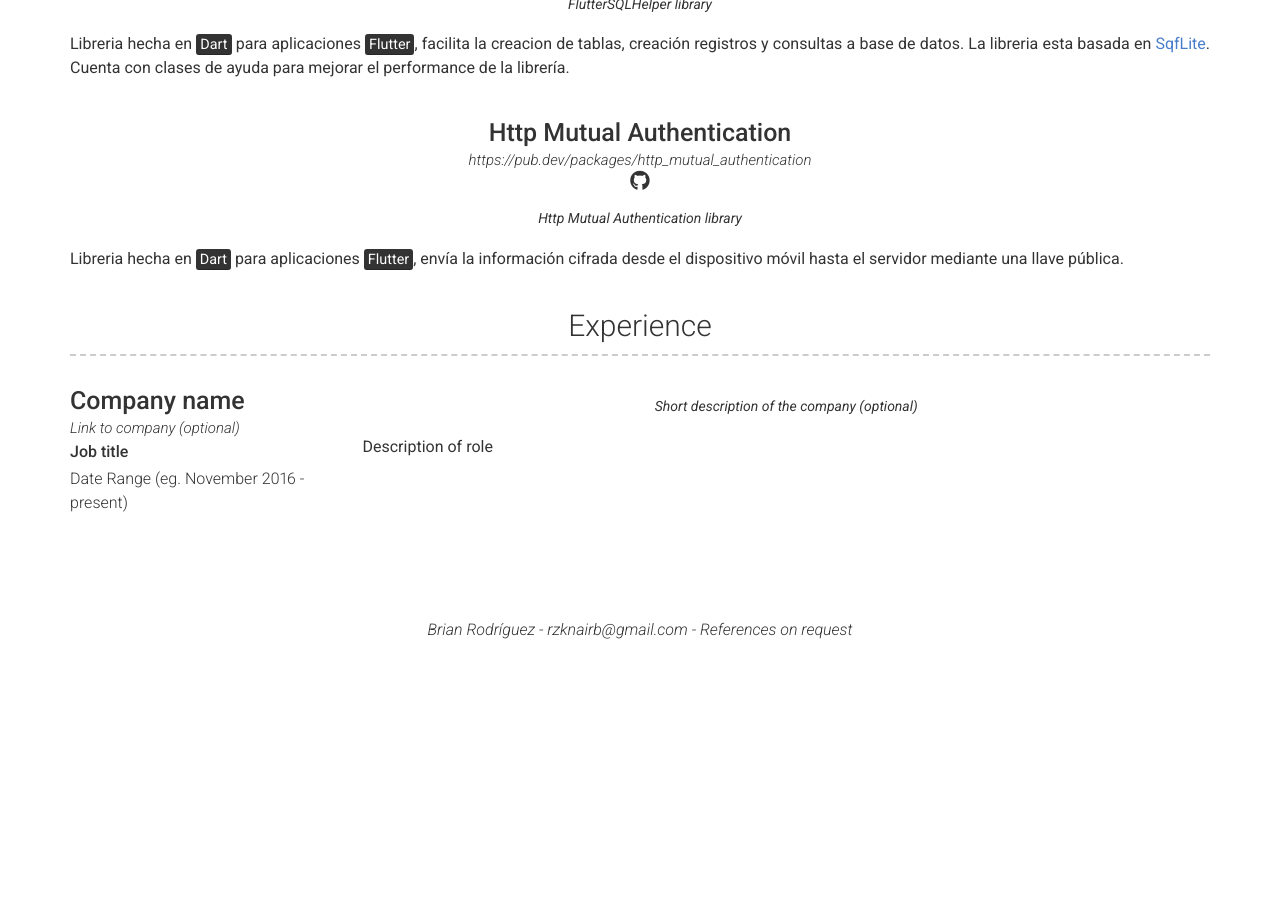
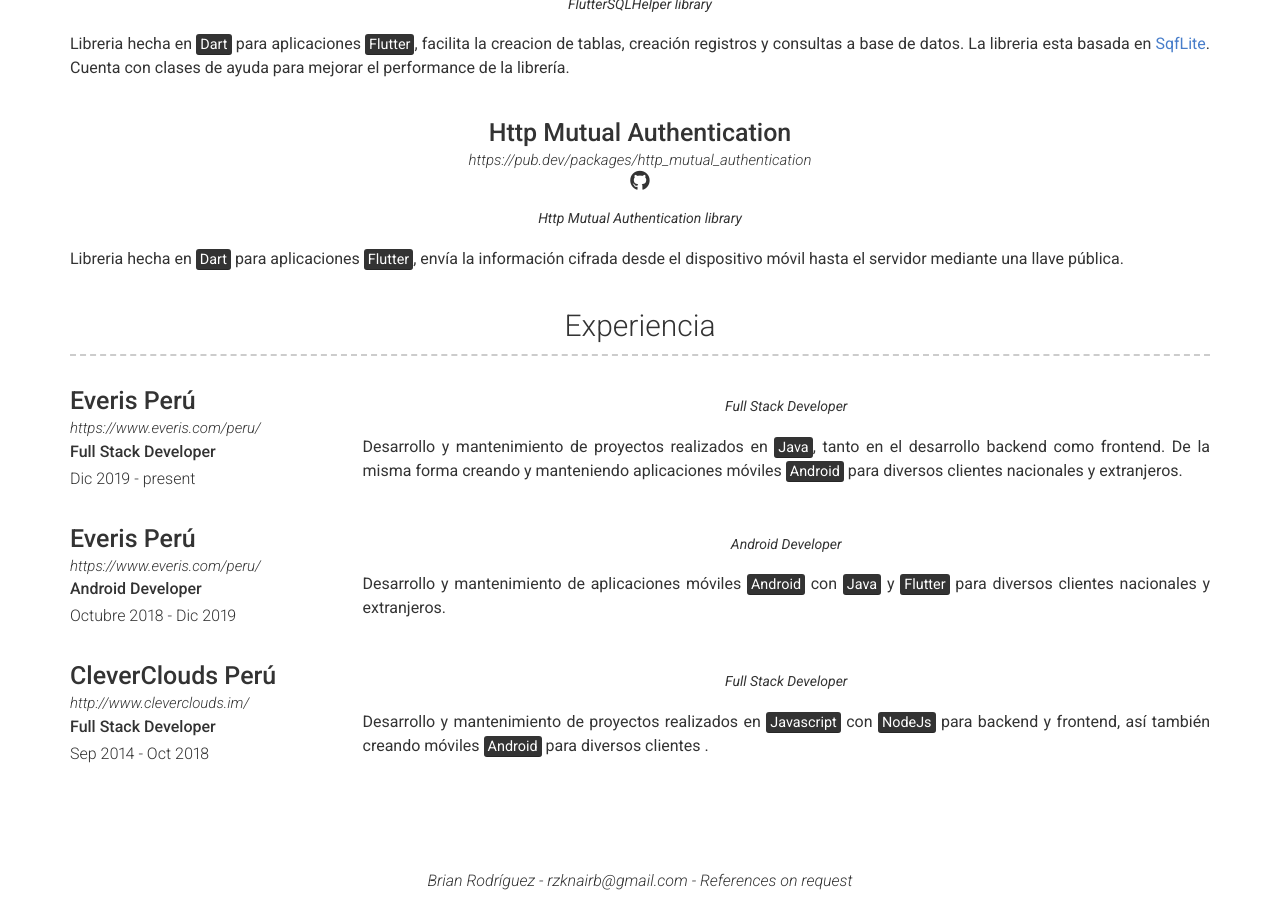
Before and after one commit to rzkbrian/rzkbrian.github.io, a Jekyll site: the page built from index.md, in a window 1280 px wide and 900 px high, scrolled down 1156 px. Built offline with Jekyll 4.4.1, drawn with Linux system fonts in a browser that asks for light colours; nearby versions of some CDN libraries; before the commit the page ends 1805 px from its top, so only the background shows below that; some of the changed text lies outside the part shown.

Commit message:
update experience

```diff
--- a/_config.yml
+++ b/_config.yml
@@ -46,10 +46,10 @@ about_content: | # this will include new lines to allow paragraphs
     - <mark>Git</mark> <mark>Git-flow</mark> <mark>SCRUM</mark>
 
 # Projects Section
-projects_title: Projectos #(Use this to override about projects section title)
+projects_title: Proyectos personales #(Use this to override about projects section title)
 
 # Experience Section
-# experience_title: Experience #(Use this to override about experience section title)
+experience_title: Experiencia #(Use this to override about experience section title)
 
 # Education Section
 # education_title: Education #(Use this to override about education section title)
--- a/_data/experience.yml
+++ b/_data/experience.yml
@@ -1,10 +1,30 @@
 # Experience template
 - layout: left
-  company: Company name
-  link: Link to company (optional)
-  job_title: Job title
-  dates: Date Range (eg. November 2016 - present)
+  company: Everis Perú
+  link: https://www.everis.com/peru/
+  job_title: Full Stack Developer
+  dates: Dic 2019 - present
   quote: >
-   Short description of the company (optional)
+   Full Stack Developer
   description: | # this will include new lines to allow paragraphs
-    Description of role
+    Desarrollo y mantenimiento de proyectos realizados en <mark>Java</mark>, tanto en el desarrollo backend como frontend. De la misma forma creando y manteniendo aplicaciones móviles <mark>Android</mark> para diversos clientes nacionales y extranjeros.
+
+- layout: left
+  company: Everis Perú
+  link: https://www.everis.com/peru/
+  job_title: Android Developer
+  dates: Octubre 2018 - Dic 2019
+  quote: >
+   Android Developer
+  description: | # this will include new lines to allow paragraphs
+    Desarrollo y mantenimiento de aplicaciones móviles <mark>Android</mark> con <mark>Java</mark> y <mark>Flutter</mark> para diversos clientes nacionales y extranjeros.
+
+- layout: left
+  company: CleverClouds Perú
+  link: http://www.cleverclouds.im/
+  job_title: Full Stack Developer
+  dates: Sep 2014 - Oct 2018
+  quote: >
+   Full Stack Developer
+  description: | # this will include new lines to allow paragraphs
+    Desarrollo y mantenimiento de proyectos realizados en <mark>Javascript</mark> con <mark>NodeJs</mark> para backend y frontend, así también creando móviles <mark>Android</mark> para diversos clientes .
```
